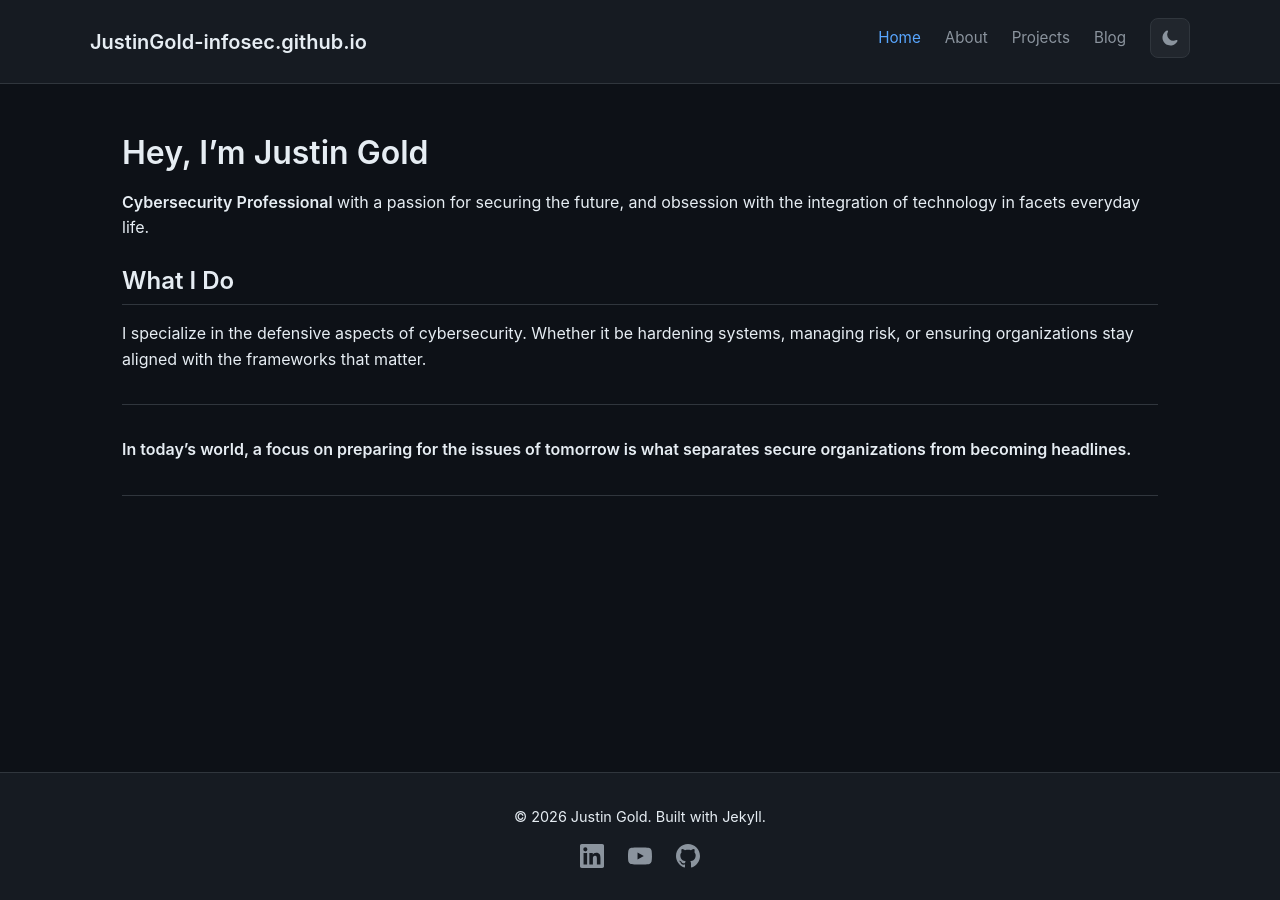
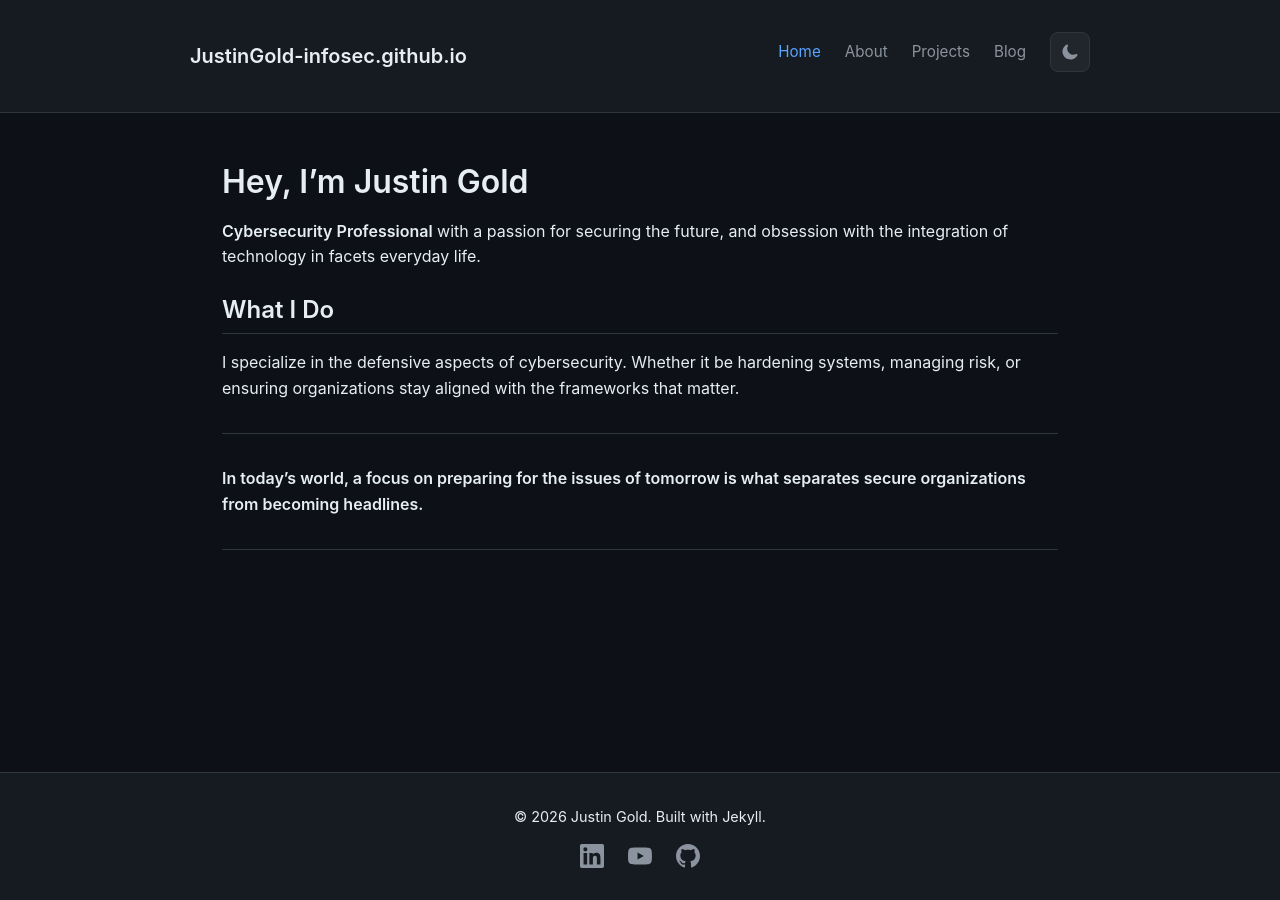
Before and after one commit to JustinGold-infosec/JustinGold-infosec.github.io, a Jekyll site: the page built from index.md, in a window 1280 px wide. Built offline with Jekyll 4.4.1, drawn with Linux system fonts in a browser that asks for light colours.

Commit message:
Style Update

```diff
--- a/_layouts/default.html
+++ b/_layouts/default.html
@@ -77,7 +77,7 @@
     header {
       background-color: var(--bg-secondary);
       border-bottom: 1px solid var(--border);
-      padding: .1rem 2rem;
+      padding: 1rem 2rem;
       position: sticky;
       top: 0;
       z-index: 1000;
@@ -85,7 +85,7 @@
     }
 
     nav {
-      max-width: 1100px;
+      max-width: 900px;
       margin: 0 auto;
       display: flex;
       justify-content: space-between;
@@ -164,7 +164,7 @@
 
     /* ===== Main Content ===== */
     main {
-      max-width: 1100px;
+      max-width: 900px;
       margin: 0 auto;
       padding: 3rem 2rem;
       width: 100%;
@@ -445,7 +445,7 @@
       border-color: var(--accent);
       transform: translateY(-2px);
       text-decoration: none;
-      box-shadow: 0 7px 12px var(--shadow);
+      box-shadow: 0 4px 12px var(--shadow);
     }
 
     .post-card h2 {
@@ -578,6 +578,48 @@
       }
     }
 
+    /* About Page Layout */
+    .about-layout {
+      display: flex;
+      gap: 2rem;
+      position: relative;
+    }
+
+    .about-sidebar {
+      position: sticky;
+      top: 100px;
+      height: fit-content;
+      flex-shrink: 0;
+    }
+
+    .about-photo {
+      width: 180px;
+      border: 2px solid var(--border);
+      border-radius: 8px;
+      box-shadow: 0 4px 12px var(--shadow);
+    }
+
+    .about-main {
+      flex: 1;
+      min-width: 0;
+    }
+
+    @media (max-width: 900px) {
+      .about-layout {
+        flex-direction: column;
+        align-items: center;
+      }
+
+      .about-sidebar {
+        position: static;
+        margin-bottom: 1.5rem;
+      }
+
+      .about-photo {
+        width: 150px;
+      }
+    }
+
     /* Single Post Styles */
     .post-header {
       margin-bottom: 2rem;
```
Also changed, not shown: _layouts/about.html (added, +13 -0 lines), about.md (+1 -1 lines).
